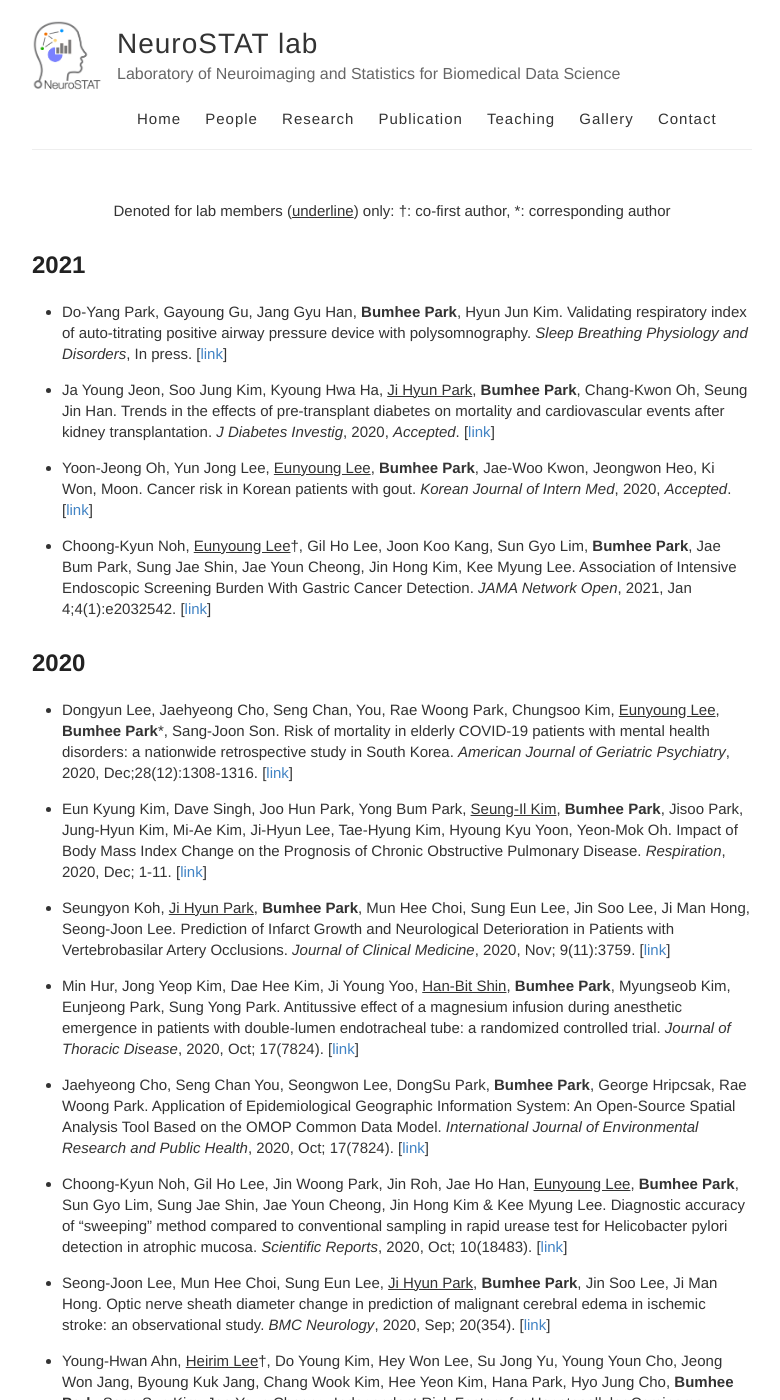
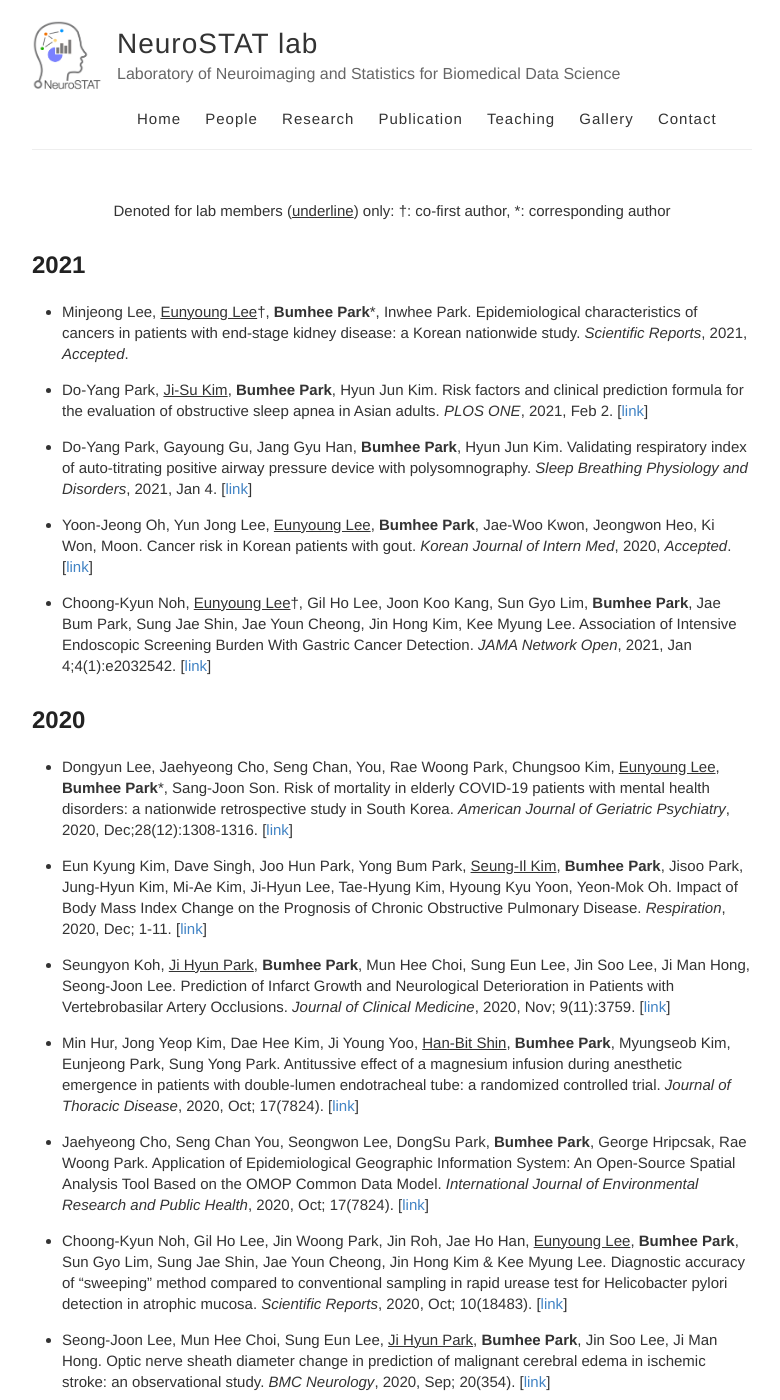
Before and after one commit to neurostat-lab/neurostat-lab.github.io, a Jekyll site: the page built from publication.md, in a window 1280 px wide and 1400 px high. Shown: the whole window, without its empty margins (248-1028 px from the left). Built offline with Jekyll 4.4.1, drawn with Linux system fonts in a browser that asks for light colours; some of the changed text lies outside the part shown.

Commit message:
Update publication.md

```diff
--- a/publication.md
+++ b/publication.md
@@ -6,9 +6,11 @@ is_contact: true
 <center> Denoted for lab members (<U>underline</U>) only: <sup>†</sup>: co-first author, <sup>*</sup>: corresponding author  </center>
 
 ## 2021
-* Do-Yang Park, Gayoung Gu, Jang Gyu Han, **Bumhee Park**, Hyun Jun Kim. Validating respiratory index of auto-titrating positive airway pressure device with polysomnography. _Sleep Breathing Physiology and Disorders_, In press. \[[link](https://link.springer.com/article/10.1007/s11325-020-02278-9)\]
+* Minjeong Lee, <U>Eunyoung Lee</U><sup>†</sup>, **Bumhee Park**<sup>*</sup>, Inwhee Park. Epidemiological characteristics of cancers in patients with end-stage kidney disease: a Korean nationwide study. _Scientific Reports_, 2021, _Accepted_.
 
-* Ja Young Jeon, Soo Jung Kim, Kyoung Hwa Ha, <U>Ji Hyun Park</U>, **Bumhee Park**, Chang-Kwon Oh, Seung Jin Han. Trends in the effects of pre-transplant diabetes on mortality and cardiovascular events after kidney transplantation. _J Diabetes Investig_, 2020, _Accepted_. \[[link](https://onlinelibrary.wiley.com/doi/10.1111/jdi.13397)\]
+* Do-Yang Park, <U>Ji-Su Kim</U>, **Bumhee Park**, Hyun Jun Kim. Risk factors and clinical prediction formula for the evaluation of obstructive sleep apnea in Asian adults. _PLOS ONE_, 2021, Feb 2. \[[link](https://journals.plos.org/plosone/article?id=10.1371/journal.pone.0246399)\]
+
+* Do-Yang Park, Gayoung Gu, Jang Gyu Han, **Bumhee Park**, Hyun Jun Kim. Validating respiratory index of auto-titrating positive airway pressure device with polysomnography. _Sleep Breathing Physiology and Disorders_, 2021, Jan 4. \[[link](https://link.springer.com/article/10.1007/s11325-020-02278-9)\]
 
 * Yoon-Jeong Oh, Yun Jong Lee, <U>Eunyoung Lee</U>, **Bumhee Park**, Jae-Woo Kwon, Jeongwon Heo, Ki Won, Moon. Cancer risk in Korean patients with gout. _Korean Journal of Intern Med_, 2020, _Accepted_. \[[link](https://www.kjim.org/journal/view.php?doi=10.3904/kjim.2020.259)\]
 
@@ -31,6 +33,8 @@ is_contact: true
 prediction of malignant cerebral edema in ischemic stroke: an observational study. _BMC Neurology_, 2020, Sep; 20(354). \[[link](https://bmcneurol.biomedcentral.com/articles/10.1186/s12883-020-01931-w)\]
 
 * Young-Hwan Ahn, <U>Heirim Lee</U><sup>†</sup>, Do Young Kim, Hey Won Lee, Su Jong Yu, Young Youn Cho, Jeong Won Jang, Byoung Kuk Jang, Chang Wook Kim, Hee Yeon Kim, Hana Park, Hyo Jung Cho, **Bumhee Park**, Soon Sun Kim, Jae Youn Cheong. Independent Risk Factors for Hepatocellular Carcinoma Recurrence after Direct-Acting Antiviral Therapy in Patients with Chronic Hepatitis C. _Gut Liver_, 2020, Sep 9. \[[link](http://www.gutnliver.org/journal/view.html?doi=10.5009/gnl20151)\]
+
+* Ja Young Jeon, Soo Jung Kim, Kyoung Hwa Ha, <U>Ji Hyun Park</U>, **Bumhee Park**, Chang-Kwon Oh, Seung Jin Han. Trends in the effects of pre-transplant diabetes on mortality and cardiovascular events after kidney transplantation. _J Diabetes Investig_, 2020, _Accepted_. \[[link](https://onlinelibrary.wiley.com/doi/10.1111/jdi.13397)\]
 
 * Jae Ho Ha<sup>†</sup>, <U>Eunyoung Lee</U><sup>†</sup>, Dongyun Lee, <U>Yong Hyuk Cho</U>, <U>Heirim Lee</U>, **Bumhee Park**<sup>*</sup>, Sang Joon Son. Suicidal Risk in Depresssed Patients with the Treatment by Antipsychotics and Antidepressant Compared to Antidepressant Monotherapy: A Pilot Study Using Psychiatric Common Data Model. _Journal of Korean Neuropsychiatric Association_, 2020, Aug; 59(3):243-249. \[[link](https://jknpa.org/DOIx.php?id=10.4306/jknpa.2020.59.3.243)\]
 
```
